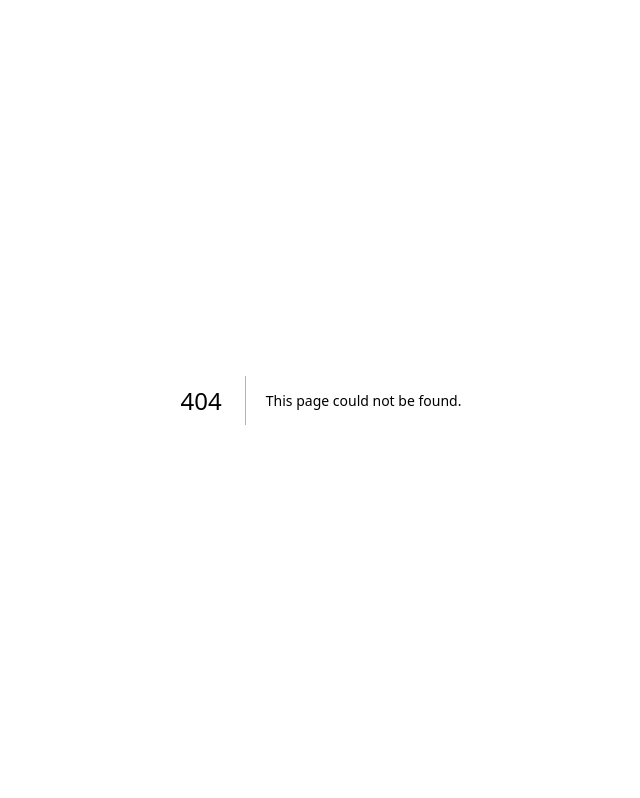
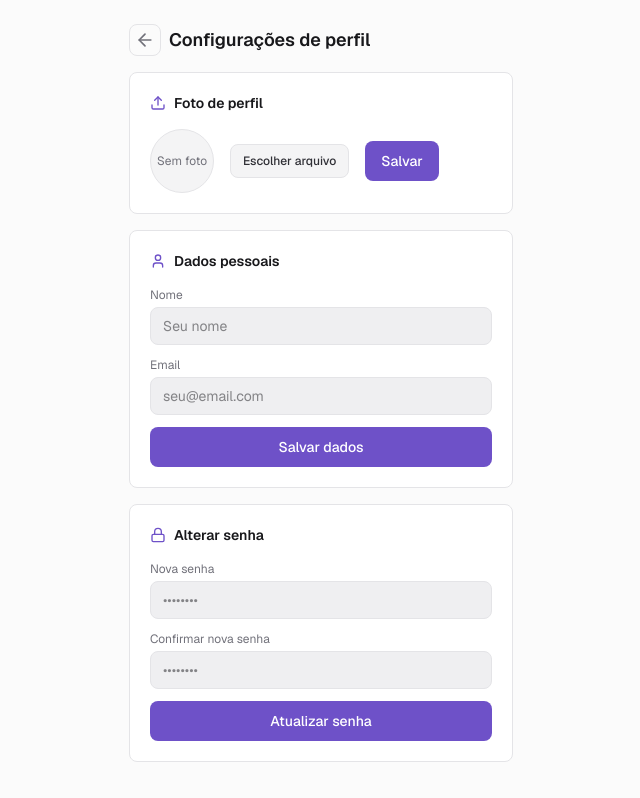
Before and after one commit to pedro-codar/security_inspections, a Next.js app: page /settings in a window 1280 px wide. Before the commit this address had no page. Shown: the whole page, without its empty margins (319-959 px from the left). Built offline with nearby package versions, Linux system fonts and the light colour scheme.

Commit message:
settigns

```diff
--- a/app/dashboard/page.tsx
+++ b/app/dashboard/page.tsx
@@ -181,15 +181,15 @@ export default function DashboardPage() {
             </div>
 
             <div className="flex items-center gap-2">
-              <span
-                className={`rounded-full px-2.5 py-1 text-[10px] font-semibold tracking-wide uppercase ${
-                  isAdmin
-                    ? 'bg-primary text-primary-foreground'
-                    : 'bg-secondary text-secondary-foreground'
-                }`}
+              <button
+                type="button"
+                onClick={() => router.push("/settings")}
+                disabled={loggingOut}
+                className="border-border text-muted-foreground hover:bg-muted flex size-8 items-center justify-center rounded-lg border disabled:opacity-50"
+                aria-label="Sair"
               >
-                {profile?.role ?? 'user'}
-              </span>
+                <Settings className="size-5" />
+              </button>
               <button
                 type="button"
                 onClick={handleLogout}
--- /dev/null
+++ b/app/settings/page.tsx
@@ -0,0 +1,232 @@
+'use client'
+
+import { useState } from 'react'
+import { toast } from 'sonner'
+import { Upload, User, Lock, ArrowLeft } from 'lucide-react'
+import { useRouter } from 'next/navigation'
+import { createClient } from '@/utils/supabase/client'
+
+export default function ProfileSettings() {
+  const [avatarPreview, setAvatarPreview] = useState<string | null>(null)
+  const [selectedFile, setSelectedFile] = useState<File | null>(null)
+  const [name, setName] = useState('')
+  const [email, setEmail] = useState('')
+  const [password, setPassword] = useState('')
+  const [confirmPassword, setConfirmPassword] = useState('')
+  const router = useRouter()
+
+
+  function sanitizeStorageFileName(fileName: string): string {
+    const withoutAccents = fileName
+      .normalize('NFD')
+      .replace(/[\u0300-\u036f]/g, '')
+
+    const trimmed = withoutAccents.trim()
+    if (!trimmed) return 'arquivo'
+
+    const lastDot = trimmed.lastIndexOf('.')
+    const hasExtension = lastDot > 0 && lastDot < trimmed.length - 1
+    const base = hasExtension ? trimmed.slice(0, lastDot) : trimmed
+    const extension = hasExtension ? trimmed.slice(lastDot) : ''
+
+    const safeBase =
+      base
+        .replace(/[^\w.-]/g, '_')
+        .replace(/_+/g, '_')
+        .replace(/^[_.-]+|[_.-]+$/g, '') || 'arquivo'
+
+    const safeExtension = extension.toLowerCase().replace(/[^\w.]/g, '').slice(0, 21)
+
+    return `${safeBase}${safeExtension}`
+  }
+
+  async function handleSave(value: React.FormEvent){
+    value.preventDefault()
+
+    const supabase = createClient()
+
+    if(!selectedFile) {
+        toast.error('Selecione o arquivo')
+        return
+    }
+
+    const safeName = sanitizeStorageFileName(selectedFile.name)
+    const path = `${Date.now()}-${safeName}`
+
+    const { data: uploadData, error: uploadError } = await supabase.storage
+        .from("profile_image")
+        .upload(path, selectedFile, { upsert: false })
+
+    if (uploadError){
+        toast.error(uploadError.message)
+        return
+    }
+
+    toast.success("Usuário não autenticado.")
+
+  }
+
+  async function handleAvatarChange(e: React.ChangeEvent<HTMLInputElement>) {
+    const file = e.target.files?.[0]
+    if (!file) return
+
+    setAvatarPreview((prev) => {
+      if (prev?.startsWith('blob:')) URL.revokeObjectURL(prev)
+      return URL.createObjectURL(file)
+    })
+    setSelectedFile(file)
+  }
+
+  return (
+    <div className="flex min-h-screen justify-center bg-muted/40 p-6">
+      <div className="w-full max-w-sm space-y-4">
+        <div className='mb-4 flex items-center gap-2'>
+            <button
+                type="button"
+                onClick={() => router.push("/dashboard")}
+                className="border-border text-muted-foreground hover:bg-muted flex size-8 items-center justify-center rounded-lg border disabled:opacity-50"
+                aria-label="Sair"
+            >
+                <ArrowLeft className="size-5" />
+            </button>
+
+            <h1 className="text-lg font-semibold text-foreground">
+            Configurações de perfil
+            </h1>
+        </div>
+
+        {/* Section 1: Upload file */}
+        <section className="rounded-lg border border-border bg-card p-5">
+          <div className="mb-4 flex items-center gap-2">
+            <Upload className="size-4 text-primary" />
+            <h2 className="text-sm font-semibold text-card-foreground">
+              Foto de perfil
+            </h2>
+          </div>
+
+          <div className="flex items-center gap-4">
+            <div className="size-16 shrink-0 overflow-hidden rounded-full border border-border bg-muted">
+              {avatarPreview ? (
+                <img
+                  src={avatarPreview}
+                  alt="Avatar"
+                  className="size-full object-cover"
+                />
+              ) : (
+                <div className="flex size-full items-center justify-center text-xs text-muted-foreground">
+                  Sem foto
+                </div>
+              )}
+            </div>
+
+            <label className="cursor-pointer rounded-lg border border-border bg-secondary px-3 py-2 text-xs font-medium text-secondary-foreground transition-colors hover:bg-accent/40">
+              Escolher arquivo
+              <input
+                type="file"
+                accept="image/*"
+                onChange={handleAvatarChange}
+                className="hidden"
+              />
+            </label>
+
+            <button
+              className="rounded-lg bg-primary px-4 py-2.5 text-sm font-medium text-primary-foreground transition-colors hover:bg-primary/90"
+              onClick={handleSave}
+            >
+              Salvar
+            </button>
+
+          </div>
+        </section>
+
+        {/* Section 2: Name + email */}
+        <section className="rounded-lg border border-border bg-card p-5">
+          <div className="mb-4 flex items-center gap-2">
+            <User className="size-4 text-primary" />
+            <h2 className="text-sm font-semibold text-card-foreground">
+              Dados pessoais
+            </h2>
+          </div>
+
+          <div className="space-y-3">
+            <div>
+              <label className="mb-1 block text-xs text-muted-foreground">
+                Nome
+              </label>
+              <input
+                type="text"
+                value={name}
+                onChange={(e) => setName(e.target.value)}
+                className="w-full rounded-lg border border-border bg-input px-3 py-2 text-sm text-foreground outline-none focus:ring-2 focus:ring-ring"
+                placeholder="Seu nome"
+              />
+            </div>
+
+            <div>
+              <label className="mb-1 block text-xs text-muted-foreground">
+                Email
+              </label>
+              <input
+                type="email"
+                value={email}
+                onChange={(e) => setEmail(e.target.value)}
+                className="w-full rounded-lg border border-border bg-input px-3 py-2 text-sm text-foreground outline-none focus:ring-2 focus:ring-ring"
+                placeholder="seu@email.com"
+              />
+            </div>
+
+            <button
+              className="w-full rounded-lg bg-primary px-4 py-2.5 text-sm font-medium text-primary-foreground transition-colors hover:bg-primary/90"
+            >
+              Salvar dados
+            </button>
+          </div>
+        </section>
+
+        {/* Section 3: Password */}
+        <section className="rounded-lg border border-border bg-card p-5">
+          <div className="mb-4 flex items-center gap-2">
+            <Lock className="size-4 text-primary" />
+            <h2 className="text-sm font-semibold text-card-foreground">
+              Alterar senha
+            </h2>
+          </div>
+
+          <div className="space-y-3">
+            <div>
+              <label className="mb-1 block text-xs text-muted-foreground">
+                Nova senha
+              </label>
+              <input
+                type="password"
+                value={password}
+                onChange={(e) => setPassword(e.target.value)}
+                className="w-full rounded-lg border border-border bg-input px-3 py-2 text-sm text-foreground outline-none focus:ring-2 focus:ring-ring"
+                placeholder="••••••••"
+              />
+            </div>
+
+            <div>
+              <label className="mb-1 block text-xs text-muted-foreground">
+                Confirmar nova senha
+              </label>
+              <input
+                type="password"
+                value={confirmPassword}
+                onChange={(e) => setConfirmPassword(e.target.value)}
+                className="w-full rounded-lg border border-border bg-input px-3 py-2 text-sm text-foreground outline-none focus:ring-2 focus:ring-ring"
+                placeholder="••••••••"
+              />
+            </div>
+
+            <button
+              className="w-full rounded-lg bg-primary px-4 py-2.5 text-sm font-medium text-primary-foreground transition-colors hover:bg-primary/90"
+            >
+              Atualizar senha
+            </button>
+          </div>
+        </section>
+      </div>
+    </div>
+  )
+}
--- a/app/shop/page.tsx
+++ b/app/shop/page.tsx
@@ -47,7 +47,11 @@ export default function Shop() {
     }
 
     const [productRes, profileRes, myProductRes] = await Promise.all([
-        supabase.from('products').select('*'),
+
+
+        supabase.from('products').select('*, seller(name, foto)'),
+
+
         supabase.from('profile').select('*').eq('id', user.id).single(),
         supabase.from('buy').select('*').eq('profile_id', user.id)
     ])
```
